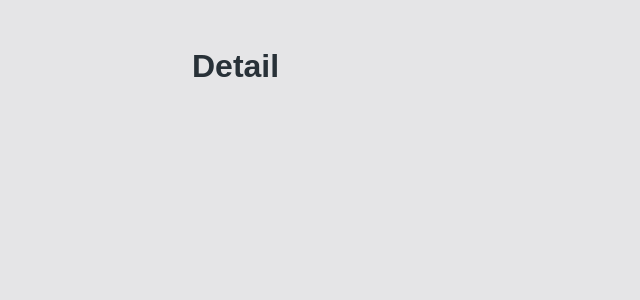
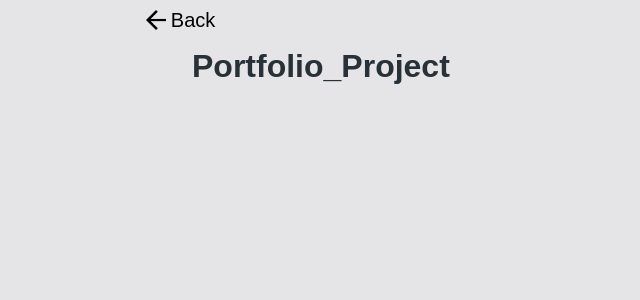
Before and after one commit to dlsdk0601/PortfolioPage_Renewal, a React (Create React App) app in the folder admin/: page /dashboard/1 in a window 1280 px wide. Shown: the top 300 px of the page, without its empty margins (0-640 px from the left). Built offline with nearby package versions, Linux system fonts and the light colour scheme.

Commit message:
backbutton and typeSetting

```diff
--- a/admin/src/App.tsx
+++ b/admin/src/App.tsx
@@ -35,7 +35,10 @@ function App() {
           <Route path="/" element={<LoginPage />} />
           <Route path="/main" element={<MainPage />} />
           <Route path="/dashboard" element={<DashboardPage />} />
-          <Route path="/dashboard/:id" element={<DashboardDetailPage />} />
+          <Route
+            path="/dashboard/:selectedId"
+            element={<DashboardDetailPage />}
+          />
         </Routes>
       </BrowserRouter>
     </Wrapper>
--- /dev/null
+++ b/admin/src/components/common/BackButton.tsx
@@ -0,0 +1,19 @@
+// components
+import { useNavigate } from "react-router-dom";
+import * as S from "../../styles/common/BackButtonStyle";
+
+// lib
+
+export default function BackButton() {
+  const navigate = useNavigate();
+
+  return (
+    <S.BackButtonBox onClick={() => navigate(-1)}>
+      <S.LeftArrowImage
+        alt="arrow"
+        src={require("../../styles/img/leftArrow.png")}
+      />
+      <S.BackText>Back</S.BackText>
+    </S.BackButtonBox>
+  );
+}
--- a/admin/src/components/dashboard/dashboardDetail/DashboardDetailSection.tsx
+++ b/admin/src/components/dashboard/dashboardDetail/DashboardDetailSection.tsx
@@ -1,15 +1,52 @@
 // components
-
 import * as S from "../../../styles/dashboardStyle/dashboardDetailStyle/DashboardDetailSectionStyle";
+import { fakePortfolioList, IPortfolioList } from "../../../mok/Mok";
 
 // lib
+import { useEffect, useState } from "react";
+import { useParams } from "react-router-dom";
+import BackButton from "../../common/BackButton";
 
 //img
 
 export default function DashboardDetailSection() {
+  const { selectedId } = useParams();
+  const [selectedPortfolio, setSelectedPortfoilo] = useState<IPortfolioList>({
+    num: 0,
+    name: "",
+    sitename: "",
+    subs: "",
+    part: "",
+    mission: "",
+    exp: "",
+    skill: "",
+    func: "",
+    git: "",
+    sitepage: "",
+    thum: "",
+    howlong: "",
+    responsive: "",
+    color: "",
+  });
+
+  useEffect(() => {
+    if (selectedId === undefined) return;
+
+    const filterArray: IPortfolioList = fakePortfolioList.find(
+      (portfolio): boolean => portfolio.num === parseInt(selectedId)
+    ) || { ...selectedPortfolio };
+
+    setSelectedPortfoilo({ ...filterArray });
+  }, []);
+
   return (
-    <S.DashboardDetailSectionWrapper>
-      <S.DashboardDetailTitle>Detail</S.DashboardDetailTitle>
-    </S.DashboardDetailSectionWrapper>
+    <>
+      <BackButton />
+      <S.DashboardDetailSectionWrapper>
+        <S.DashboardDetailTitle>
+          {selectedPortfolio.name}
+        </S.DashboardDetailTitle>
+      </S.DashboardDetailSectionWrapper>
+    </>
   );
 }
--- /dev/null
+++ b/admin/src/styles/common/BackButtonStyle.ts
@@ -0,0 +1,20 @@
+import styled from "styled-components";
+
+export const BackButtonBox = styled.figure`
+  display: flex;
+  justify-content: flex-start;
+  align-items: center;
+  position: absolute;
+  left: 11vw;
+  top: 5px;
+  cursor: pointer;
+`;
+
+export const LeftArrowImage = styled.img`
+  width: 30px;
+  height: 30px;
+`;
+
+export const BackText = styled.figcaption`
+  font-size: 20px;
+`;
```
Also changed, not shown: admin/src/styles/dashboardStyle/dashboardDetailStyle/DashboardDetailSectionStyle.ts (renamed from admin/src/styles/dashboardStyle/dashboardDetailStyle/DashboardDetailSectionStyle.tsx), admin/src/styles/img/leftArrow.png (added).
